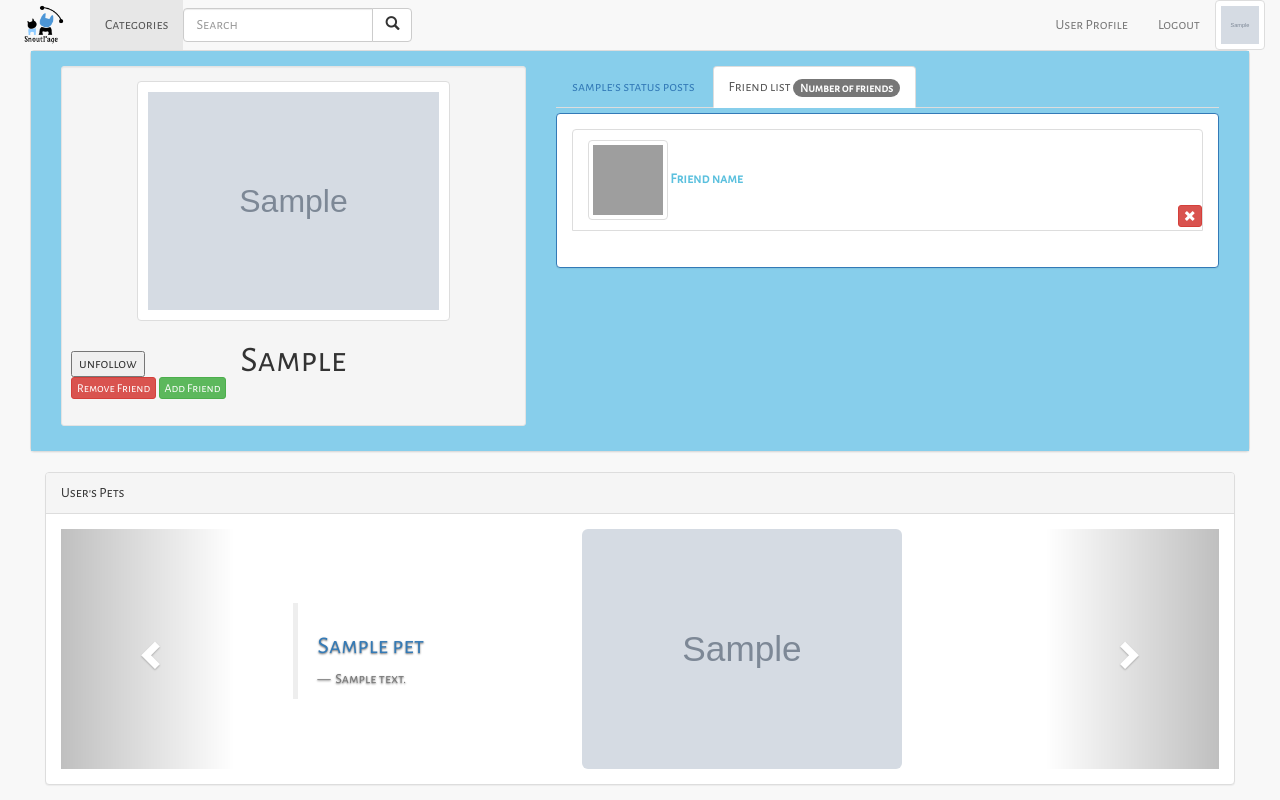
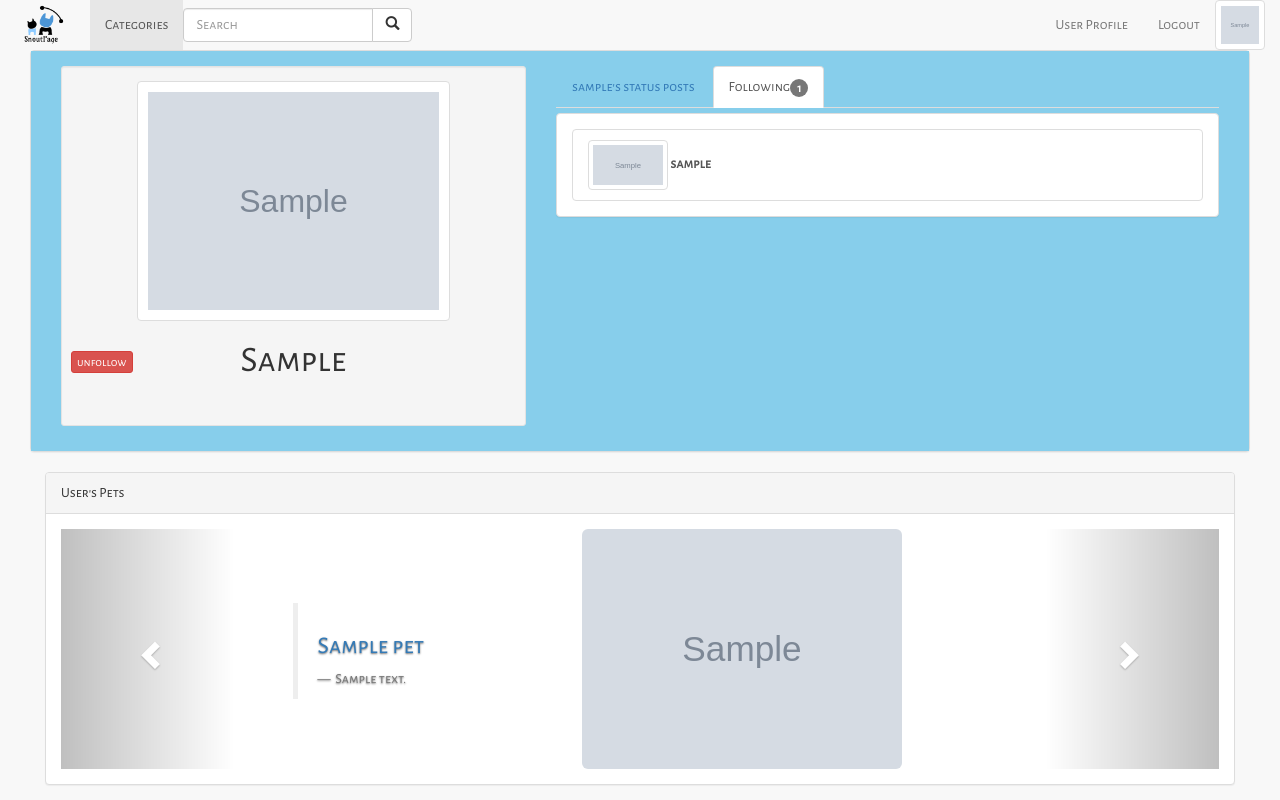
Before and after one commit to BozhanaKoleva/SnoutPage, a Django app: template SnoutPage_project/templates/SnoutPage/user_page.html in a window 1280 px wide, after a click that opens the changed part. Run offline with Django 3.2, Linux system fonts and the light colour scheme; a user stored in the database is signed in; tables that the repository leaves empty hold one stand-in row (values such as "Sample post"); the template is opened without the code that fills it: values that come from a table or form of the project are taken from there, most other values are stand-ins (such as "Sample title", 1, 10 or a date in 2020); grey boxes marked "Sample" are stand-in pictures; some libraries are stand-ins or nearby versions; grey boxes are pictures that could not be loaded.

Commit message:
button change

```diff
--- a/SnoutPage_project/templates/SnoutPage/user_page.html
+++ b/SnoutPage_project/templates/SnoutPage/user_page.html
@@ -23,15 +23,6 @@
   {% endif %}
 
   {% endif %}
-
-
-
-
-
-
-
-
-
 
 				<h1 id = "user-page-username">{{owner.username}}</h1>
 
@@ -69,21 +60,18 @@
 							{% if not followed %}
 							<form method='POST'>
 							{{form.as_p}}
-							<button type="submit"  name="follow">follow</button>
+							<button type="submit"  name="follow" class="btn btn-success	 btn-xs"> follow</button>
 							</form>
 							{% else %}
 							<form method='POST'>
 							{{form.as_p}}
-							<button type="submit"  name="unfollow">unfollow</button>
+							<button type="submit"  name="unfollow" class="btn btn-danger  btn-xs">unfollow</button>
 							</form>
 							{% endif %}
 							</div>
-			    <!-- --------------------- Else: ---------------------- -->
 
-				 <!-- --------------------- If already friends: -->
-								<a href="#removefriend" class="btn btn-danger  btn-xs"> Remove Friend</a>
-				  <!-- --------------------- Else: Display add/remove friend button. -->
-								<a href="#addfriend" class="btn btn-success	 btn-xs"> Add Friend</a>
+
+
 {% endif %}
 				</div>
 
@@ -95,7 +83,7 @@
 
   <ul class="nav nav-tabs">
     <li class="active"><a data-toggle="tab" href="#Description">{{user.username}}'s status posts</a></li>
-    <li><a data-toggle="tab" href="#Friends">Friend list <span class="badge"> Number of friends </span></a></li> <!-- ----------------------- Number of friends -->
+    <li><a data-toggle="tab" href="#Friends">Following<span class="badge"> {{followers.count}} </span></a></li> <!-- ----------------------- Number of friends -->
   </ul>
 
   <div class="tab-content" >
@@ -119,24 +107,26 @@
     </div>
     <div id="Friends" class="tab-pane fade" id = "friends-tab">
 
-  <div class="list-group">
-
-	 <div class="panel panel-primary">
+{% if followers %}
+   <div class="list-group">
+    <div class="panel panel-default">
           <div class="panel-body scrollable-panel">
 
+	 {% for user in followers %}
 
-			 <a href="#LinkToFriendsPage" class="list-group-item text-left"> <!-- ----------------------------------------------------------------------- Link to friends page -->
-        <img class="img-thumbnail" src="https://bootdey.com/img/Content/User_for_snippets.png"> <!-- ------------------------------------------------------Image of friend -->
 
-        <label class="name">
-            Friend name<br> <!-- ----------------------------------------------------------------------- Friends name -->
-        </label>
 
-        <label class="pull-right">
-            <a id = "friend-list-buttons" class="btn btn-danger  btn-xs glyphicon glyphicon-remove" href="#" title="Delete"></a>  <!-- ---------------- remove friend -->
+			 <a href="{% url 'user_page' user.username %}" class="list-group-item text-left"> <!-- ----------------------------------------------------------------------- Link to users page -->
+		{% if follower.imagedata.image.url %}
+		<img src = "{{user.imagedata.image.url}}" class = "img-thumbnail" id="search-user-img">			<!-- ------------------------------------------------------user image -->
+		{% else %}
+        <img class="img-thumbnail" src="https://bootdey.com/img/Content/User_for_snippets.png">
+		{% endif %}
+        <label>
+            {{follower.username}}<br> <!-- ----------------------------------------------------------------------- followee name -->
         </label>
 		</a>
-
+{% endfor %}
 
 
 
@@ -145,6 +135,10 @@
           </div> <!-- End of Scrollable panel -->
         </div>
    </div>
+
+     {% else %}
+	 <strong>You do not follow anyone.</strong>
+	 {% endif %}
 	</div>
     </div>
 
```
Also changed, not shown: SnoutPage_project/tests.py (added, +31 -0 lines), SnoutPage_project/SnoutPage/migrations/0001_initial.py (deleted), SnoutPage_project/SnoutPage/migrations/__init__.py (deleted), 2 other files.
